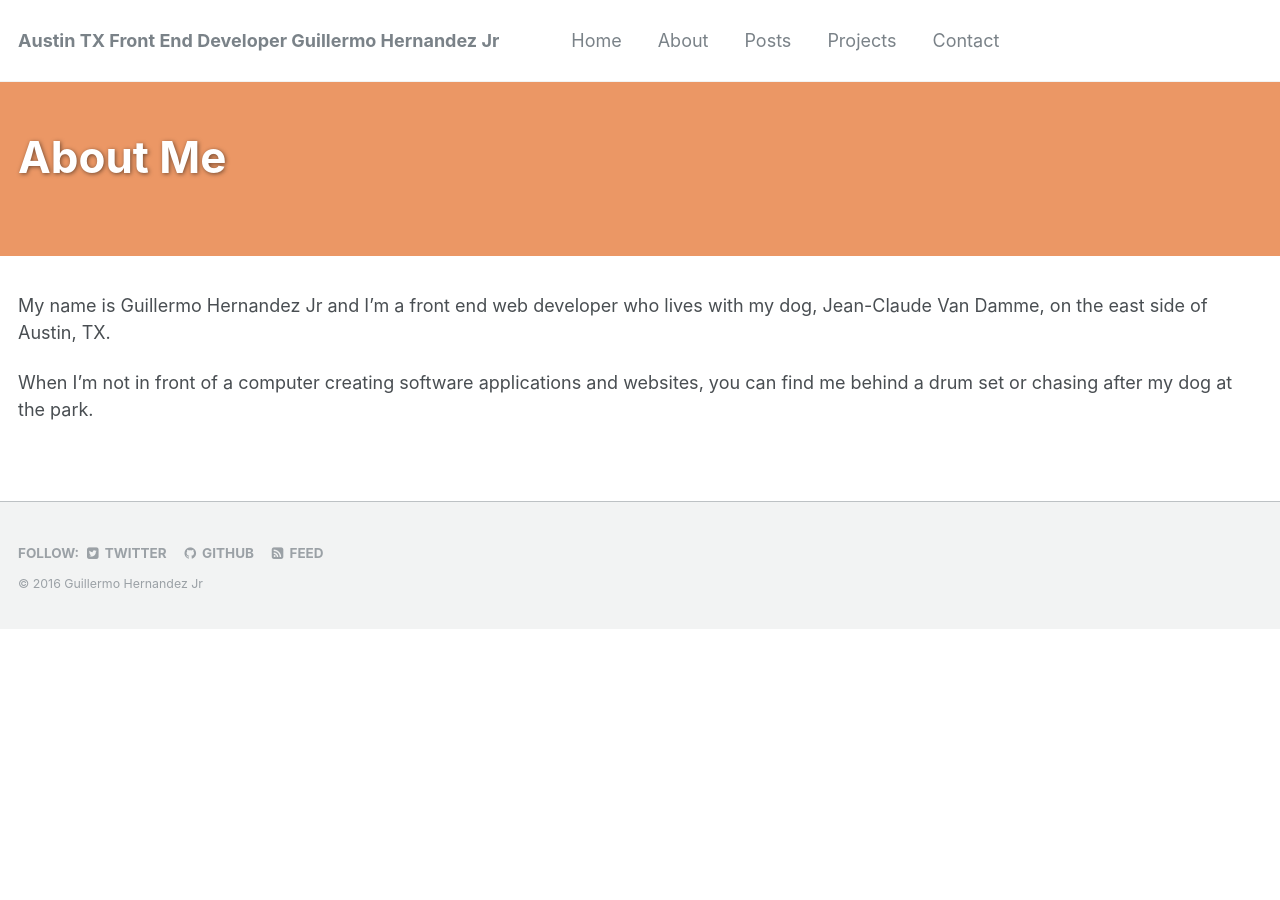
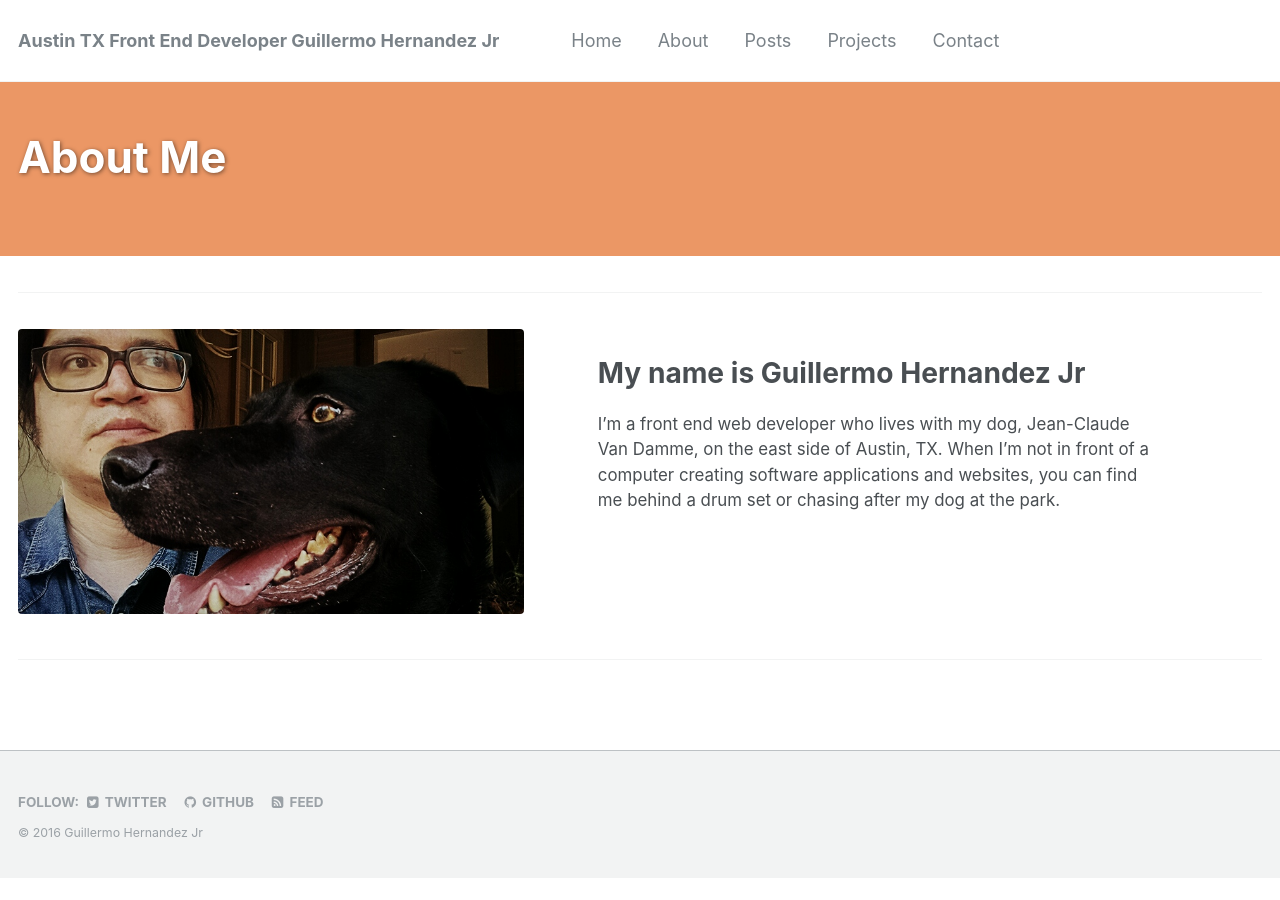
Before and after one commit to guillermohernandez/guillermohernandez.github.io, a Jekyll site: the page built from _pages/about.md, in a window 1280 px wide. Built offline with Jekyll 4.4.1, drawn with Linux system fonts in a browser that asks for light colours.

Commit message:
added image of my dag to about page

```diff
--- a/_pages/about.md
+++ b/_pages/about.md
@@ -5,9 +5,12 @@ sitemap: false
 permalink: /about/
 header:
   overlay_color: "#EB9765"
+about:
+  - image_path: memo-and-jcvd.jpg
+    alt: "Guillermo & Jean-Claude Van Damme"
+    title: "My name is Guillermo Hernandez Jr"
+    excerpt: 'I’m a front end web developer who lives with my dog, Jean-Claude Van Damme, on the east side of Austin, TX.  When I’m not in front of a computer creating software applications and websites, you can find me behind a drum set or chasing after my dog at the park.'
 ---
 
-
-My name is Guillermo Hernandez Jr and I’m a front end web developer who lives with my dog, Jean-Claude Van Damme, on the east side of Austin, TX.
-
-When I’m not in front of a computer creating software applications and websites, you can find me behind a drum set or chasing after my dog at the park.
+{% include feature_row %}
+{% include feature_row id="about" type="left" %}
```
Also changed, not shown: images/bio-photo.jpg (deleted), images/memo-and-jcvd.jpg (added), images/mm-browser-mockups.png (deleted), images/mm-layout-examples.png (deleted), 2 other files.
